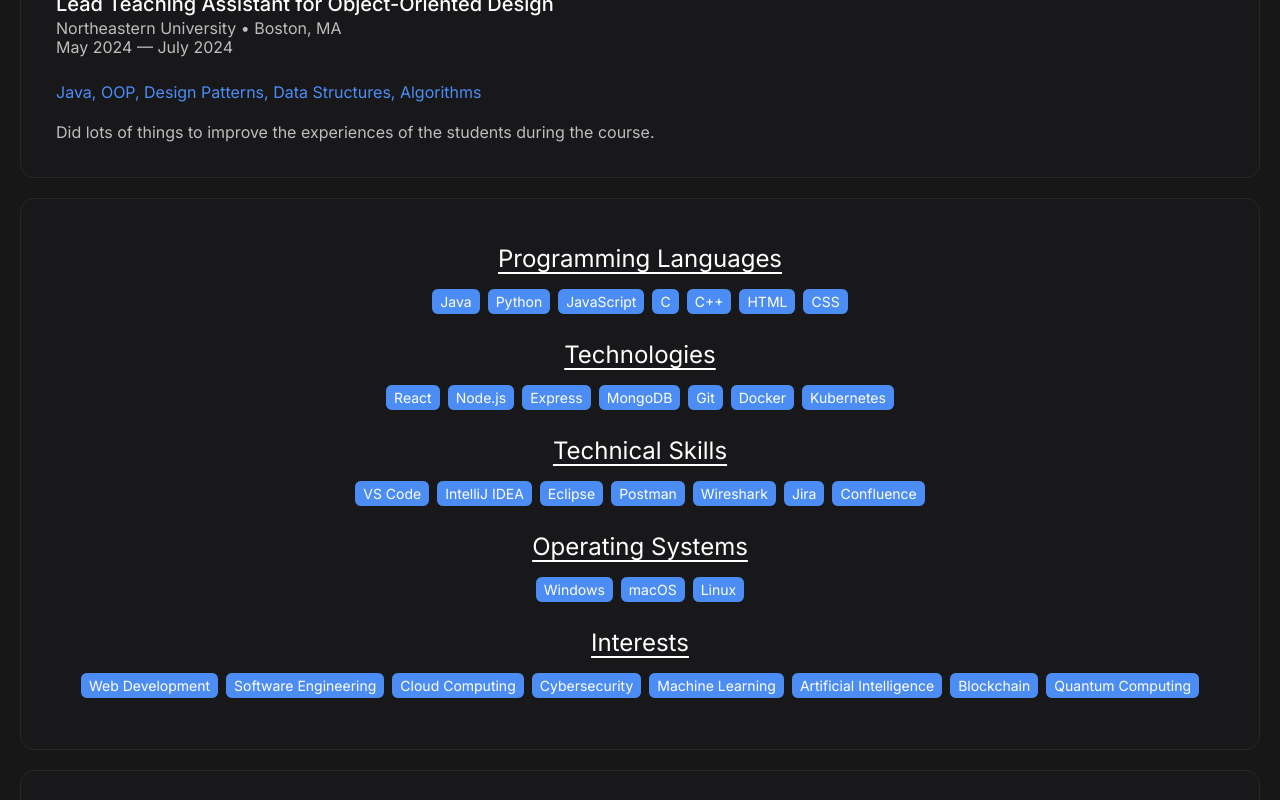
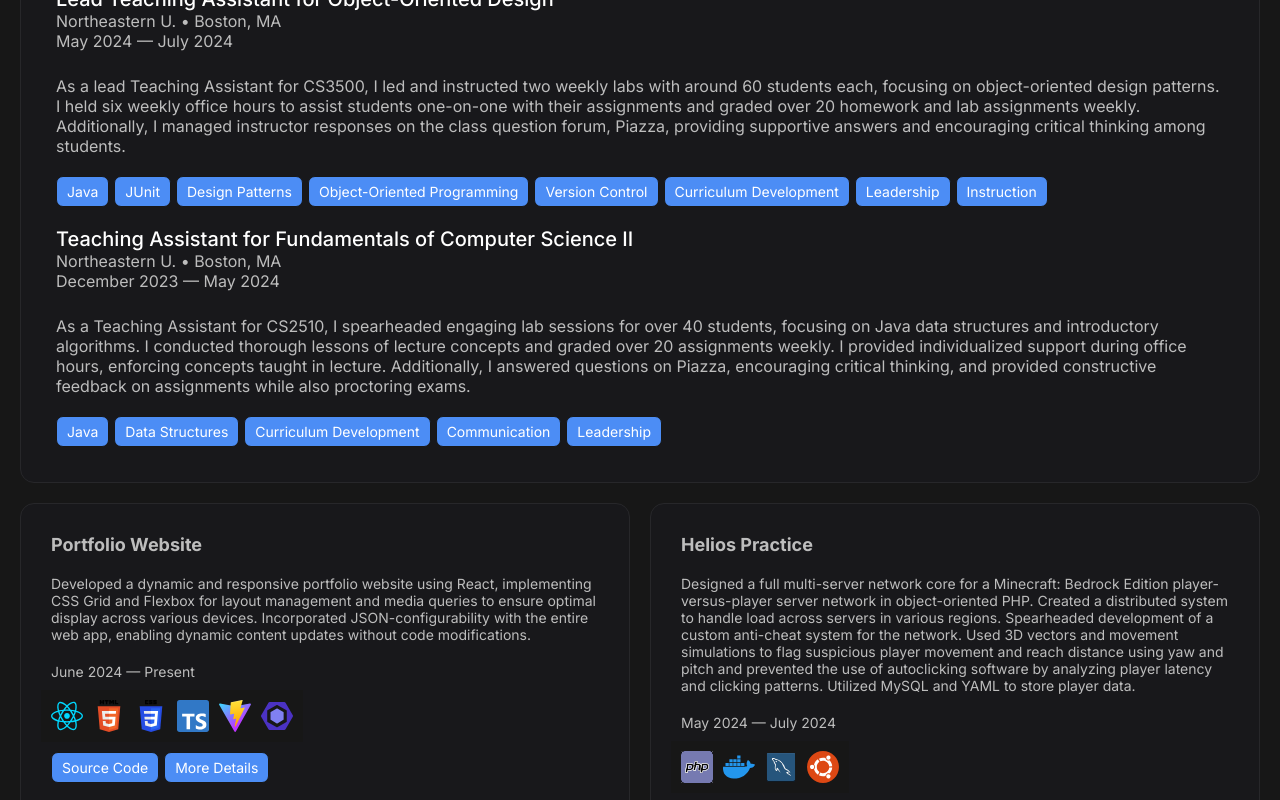
Before and after one commit to Benjaspet/portfolio-react, a React (Vite) app: page / in a window 1280 px wide. Shown: the part 580-1380 px from the top of the page. Built offline with nearby package versions, Linux system fonts and the light colour scheme.

Commit message:
fix(Experience): proper experience padding, styling

```diff
--- a/config/config.json
+++ b/config/config.json
@@ -17,28 +17,50 @@
   "experiences": [
     {
       "title": "Lead Teaching Assistant for Object-Oriented Design",
-      "company": "Northeastern University",
+      "company": "Northeastern U.",
       "location": "Boston, MA",
       "duration": "May 2024 — July 2024",
       "skills": [
         "Java",
-        "OOP",
+        "JUnit",
         "Design Patterns",
+        "Object-Oriented Programming",
+        "Version Control",
+        "Curriculum Development",
+        "Leadership",
+        "Instruction"
+      ],
+      "description": "As a lead Teaching Assistant for CS3500, I led and instructed two weekly labs with around 60 students each, focusing on object-oriented design patterns. I held six weekly office hours to assist students one-on-one with their assignments and graded over 20 homework and lab assignments weekly. Additionally, I managed instructor responses on the class question forum, Piazza, providing supportive answers and encouraging critical thinking among students."
+    },
+    {
+      "title": "Teaching Assistant for Fundamentals of Computer Science II",
+      "company": "Northeastern U.",
+      "location": "Boston, MA",
+      "duration": "December 2023 — May 2024",
+      "skills": [
+        "Java",
         "Data Structures",
-        "Algorithms"
+        "Curriculum Development",
+        "Communication",
+        "Leadership"
       ],
-      "description": "Did lots of things to improve the experiences of the students during the course."
+      "description": "As a Teaching Assistant for CS2510, I spearheaded engaging lab sessions for over 40 students, focusing on Java data structures and introductory algorithms. I conducted thorough lessons of lecture concepts and graded over 20 assignments weekly. I provided individualized support during office hours, enforcing concepts taught in lecture. Additionally, I answered questions on Piazza, encouraging critical thinking, and provided constructive feedback on assignments while also proctoring exams."
     }
   ],
   "skills": {
     "languages": [
       "Java",
       "Python",
+      "C++",
+      "C",
+      "TypeScript",
       "JavaScript",
-      "C",
-      "C++",
       "HTML",
-      "CSS"
+      "CSS",
+      "SQL",
+      "PHP",
+      "Racket/Common Lisp",
+      "ACL2 Sedan (Logic Programming)"
     ],
     "technologies": [
       "React",
@@ -76,8 +98,23 @@
   },
   "projects": [
     {
+      "name": "Portfolio Website",
+      "description": "Developed a dynamic and responsive portfolio website using React, implementing CSS Grid and Flexbox for layout management and media queries to ensure optimal display across various devices. Incorporated JSON-configurability with the entire web app, enabling dynamic content updates without code modifications.",
+      "skills": [
+        "React",
+        "HTML-5",
+        "CSS-3",
+        "TypeScript",
+        "Vitejs",
+        "ESLint"
+      ],
+      "duration": "June 2024 — Present",
+      "source": "github.com/benjaspet/portfolio-react",
+      "detailRoute": "/portfolio"
+    },
+    {
       "name": "Helios Practice",
-      "description": "Designed a full multi-server network core for a Minecraft: Bedrock Edition player-versus-player server network in object\noriented PHP. ",
+      "description": "Designed a full multi-server network core for a Minecraft: Bedrock Edition player-versus-player server network in object-oriented PHP. Created a distributed system to handle load across servers in various regions. Spearheaded development of a custom anti-cheat system for the network. Used 3D vectors and movement simulations to flag suspicious player movement and reach distance using yaw and pitch and prevented the use of autoclicking software by analyzing player latency and clicking patterns. Utilized MySQL and YAML to store player data.",
       "skills": [
         "PHP",
         "Docker",
@@ -85,8 +122,8 @@
         "Ubuntu"
       ],
       "duration": "May 2024 — July 2024",
-      "link": "",
-      "source": "github.com/benjaspet/helios-practice"
+      "source": "github.com/benjaspet/helios-practice",
+      "detailRoute": "/helios-practice"
     }
   ],
   "links": {
--- a/package.json
+++ b/package.json
@@ -1,7 +1,9 @@
 {
   "name": "portfolio-react",
+  "description": "My personal portfolio website built with React.",
+  "author": "Ben Petrillo",
   "private": true,
-  "version": "0.0.0",
+  "version": "0.6.0",
   "type": "module",
   "scripts": {
     "dev": "vite --port 8000",
--- a/src/App.tsx
+++ b/src/App.tsx
@@ -18,8 +18,8 @@ const App: React.FC = () => {
                 <Navbar/>
                 <About/>
                 <Experience/>
+                <GridComponent/>
                 <Skills/>
-                <GridComponent/>
                 <Footer/>
             </header>
         </div>
--- a/src/components/About.tsx
+++ b/src/components/About.tsx
@@ -23,7 +23,7 @@ const About: React.FC = () => {
                 <h3>UI/UX Designer</h3>
                 <div className={"info"}>
                     <h2>I'm Ben Petrillo</h2>
-                    <p>Northeastern University Computer Science '26</p>
+                    <p>Northeastern University CS '26</p>
                     <div className={"buttons"}>
                         <button className={"hire-me"}>
                             <FontAwesomeIcon icon={faPlus}/>
--- a/src/components/Experience.tsx
+++ b/src/components/Experience.tsx
@@ -1,5 +1,22 @@
+/*
+ * Copyright © 2024 Ben Petrillo, Hunter Pong. All rights reserved.
+ *
+ * THE SOFTWARE IS PROVIDED "AS IS", WITHOUT WARRANTY OF ANY KIND,
+ * EXPRESS OR IMPLIED, INCLUDING BUT NOT LIMITED TO THE WARRANTIES
+ * OF MERCHANTABILITY, FITNESS FOR A PARTICULAR PURPOSE AND
+ * NONINFRINGEMENT. IN NO EVENT SHALL THE AUTHORS OR COPYRIGHT
+ * HOLDERS BE LIABLE FOR ANY CLAIM, DAMAGES OR OTHER LIABILITY,
+ * WHETHER IN AN ACTION OF CONTRACT, TORT OR OTHERWISE, ARISING
+ * FROM, OUT OF OR IN CONNECTION WITH THE SOFTWARE OR THE USE
+ * OR OTHER DEALINGS IN THE SOFTWARE.
+ *
+ * All portions of this software are available for public use,
+ * provided that credit is given to the original author(s).
+ */
+
 import config from "../../config/config.json";
 import "../css/Boilerplate.css";
+import "../css/General.css";
 import React from "react";
 import IWorkExperience from "../types/IWorkExperience.ts";
 
@@ -9,15 +26,23 @@ const Experience: React.FC = () => {
 
     return (
         <div className="text-wrapper">
+            <div className={"info text"}>
+                <h3>Technical Experience</h3>
+            </div>
             {experiences.map((experience, index) => (
                 <div className={"text"} key={index}>
                     <div key={index} className="info">
-                        <h3>Technical Experience</h3>
-                        <h4>{experience.title}</h4>
+                        <h4 className={"pt-20"}>{experience.title}</h4>
                         <h5>{experience.company} • {experience.location}</h5>
-                        <h5 style={{marginTop: -26}}>{experience.duration}</h5>
-                        <p className="skills">{experience.skills.join(', ')}</p>
+                        <h5 style={{marginTop: -25}}>{experience.duration}</h5>
                         <p className={"experience-info"}>{experience.description}</p>
+                        <div className={"buttons-skills buttons"}>
+                            {experience.skills.map((skill: string) => (
+                                <button className={"skill-button"}>
+                                    <span>{skill}</span>
+                                </button>
+                            ))}
+                        </div>
                     </div>
                 </div>
             ))}
--- a/src/components/GridComponent.tsx
+++ b/src/components/GridComponent.tsx
@@ -2,12 +2,15 @@ import React from 'react';
 import config from "../../config/config.json";
 import '../css/GridComponent.css';
 import "../css/SkillIcon.css";
+import "../css/General.css";
 
 import { Tooltip } from "react-tooltip";
+import {useNavigate} from "react-router-dom";
 
 const projects = config.projects;
 
 const GridComponent: React.FC = () => {
+    const navigate = useNavigate();
     return (
         <div className="experiences-container">
             <div className="grid-container">
@@ -16,7 +19,6 @@ const GridComponent: React.FC = () => {
                         <h3>{proj.name}</h3>
                         <p>{proj.description}</p>
                         <p>{proj.duration}</p>
-                        <p style={{ color: "#4c8df5" }}>{proj.skills.join(", ")}</p>
                         <div className={"tool-icons-container"}>
                             {proj.skills.map((skill, index) => (
                                 <div
@@ -25,11 +27,21 @@ const GridComponent: React.FC = () => {
                                     data-tooltip-id={"my-tooltip-diff"}
                                     data-tooltip-content={skill}
                                 >
-                                    <img data-tooltip-id="my-tooltip-diff" className="tool-icon" src={`../../icons/${skill.toLowerCase()}.svg`} alt={skill} />
+                                    <img data-tooltip-id="my-tooltip-diff" className="tool-icon" src={`../../icons/${skill.toLowerCase()}.svg`} alt={"skill"} />
                                 </div>
                             ))}
                         </div>
                         <Tooltip anchorSelect={".tooltipped"} place="top" id="my-tooltip-diff" className="example-diff-arrow" classNameArrow="example-arrow" border="1px solid #4c8df5"/>
+                        <p className={"text"}>
+                            <div className={"buttons-skills buttons"}>
+                                <button className={"skill-button"}>
+                                    <span>Source Code</span>
+                                </button>
+                                <button className={"skill-button"} onClick={() => navigate(proj.detailRoute)}>
+                                    <span>More Details</span>
+                                </button>
+                            </div>
+                        </p>
                     </div>
                 ))}
             </div>
--- a/src/css/Boilerplate.css
+++ b/src/css/Boilerplate.css
@@ -1,14 +1,12 @@
 p {
-    margin: 0;
-    padding: 0;
     box-sizing: border-box;
     color: #bdbdbd;
 }
 
 .text-wrapper {
     display: flex;
-    align-items: center;
-    justify-content: space-between;
+    flex-direction: column;
+    align-items: flex-start;
     padding: 35px 35px;
     background: #18181b;
     border: 1px solid #27272a;
@@ -22,7 +20,6 @@ p {
     font-weight: 400;
     text-decoration: underline;
     text-underline-offset: 5px;
-    margin-bottom: 5px;
 }
 
 .text-wrapper .text h4 {
@@ -30,7 +27,7 @@ p {
     font-size: 20px;
     font-weight: 500;
     text-decoration: none;
-    margin-bottom: -18px;
+    margin-bottom: -20px;
 }
 
 .text-wrapper .text h5 {
@@ -43,8 +40,8 @@ p {
 
 .text-wrapper .text .info {
     display: flex;
+    gap: 20px;
     flex-direction: column;
-    gap: 20px;
 }
 
 .text-wrapper .text .info h2 {
@@ -68,7 +65,6 @@ p {
 }
 
 @media screen and (max-width: 1220px) {
-
     .about {
         padding: 60px 30px;
     }
@@ -87,7 +83,6 @@ p {
 }
 
 @media screen and (max-width: 992px) {
-
     nav .links {
         padding: 0 40px;
     }
@@ -102,7 +97,6 @@ p {
 }
 
 @media screen and (max-width: 768px) {
-
     nav .links a {
         font-size: 16px;
     }
@@ -123,7 +117,6 @@ p {
 }
 
 @media screen and (max-width: 576px) {
-
     .about .left .info h2 {
         font-size: 30px;
     }
--- /dev/null
+++ b/src/css/General.css
@@ -0,0 +1,95 @@
+.p-5 {
+    padding: 5px !important;
+}
+
+.p-10 {
+    padding: 10px !important;
+}
+
+.p-15 {
+    padding: 15px !important;
+}
+
+.pt-5 {
+    padding-top: 5px !important;
+}
+
+.pt-10 {
+    padding-top: 10px !important;
+}
+
+.pt-15 {
+    padding-top: 15px !important;
+}
+
+.pt-20 {
+    padding-top: 20px !important;
+}
+
+.pt-25 {
+    padding-top: 25px !important;
+}
+
+.pt-30 {
+    padding-top: 30px !important;
+}
+
+.pt-35 {
+    padding-top: 35px !important;
+}
+
+.pt-40 {
+    padding-top: 40px !important;
+}
+
+.pt-45 {
+    padding-top: 45px !important;
+}
+
+.pt-50 {
+    padding-top: 50px !important;
+}
+
+.buttons {
+    display: flex;
+    gap: 5px;
+}
+
+@media screen and (max-width: 768px) {
+    .buttons {
+        flex-direction: column;
+        gap: 10px;
+        display: inline-block;
+        justify-content: center;
+        text-align: center;
+    }
+
+    .buttons button {
+        width: auto;
+        display: inline-block;
+        padding: 5px;
+        margin: 2px;
+    }
+
+}
+
+button {
+    font-size: 16px;
+    padding: 6px 10px;
+    border-radius: 7px;
+    display: flex;
+    align-items: center;
+    gap: 8px;
+    cursor: pointer;
+    transition: all 0.3s ease;
+}
+
+button.skill-button {
+    color: #ffffff;
+    background: #4c8df5;
+    border: 1px solid #171717;
+}
+
+button.skill-button:hover {
+    background: #3a6dbb;
+}
```
Also changed, not shown: public/icons/eslint.svg (added), 1 other file (tests, documents, lock files or other folders).
